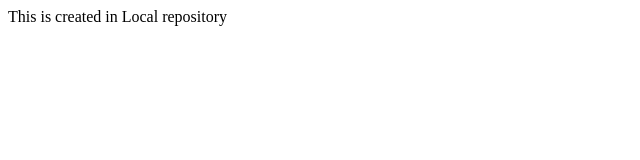
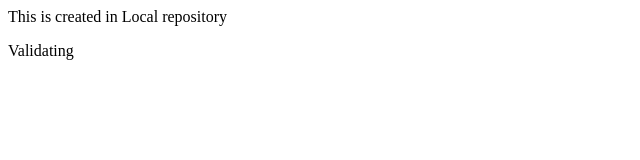
Before and after one commit to Kranthi-Byrapaneni/LocalDemo, a plain HTML site: page index.html in a window 1280 px wide. Shown: the full height of the page, 0-640 px from the left. Drawn offline with Linux system fonts and the light colour scheme.

Commit message:
Validate

```diff
--- a/index.html
+++ b/index.html
@@ -1 +1,2 @@
 <p> This is created in Local repository</p>
+<p> Validating</p>
```
